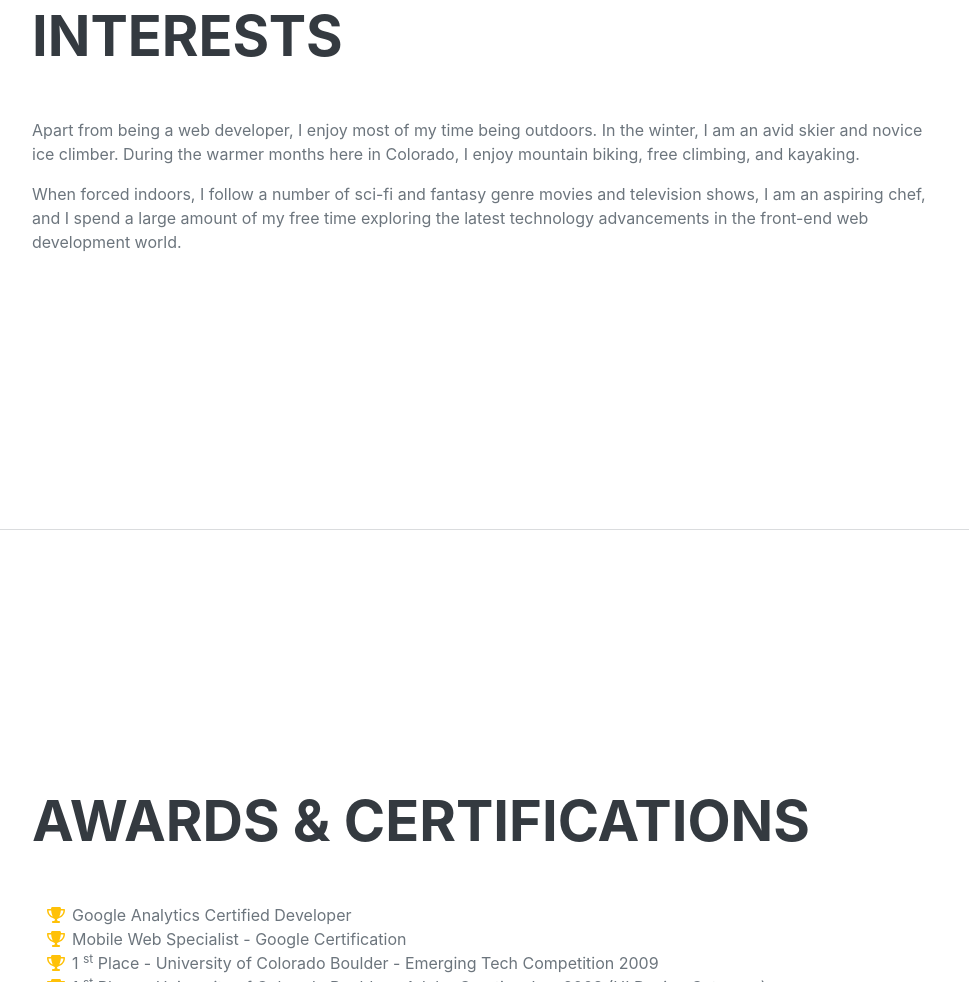
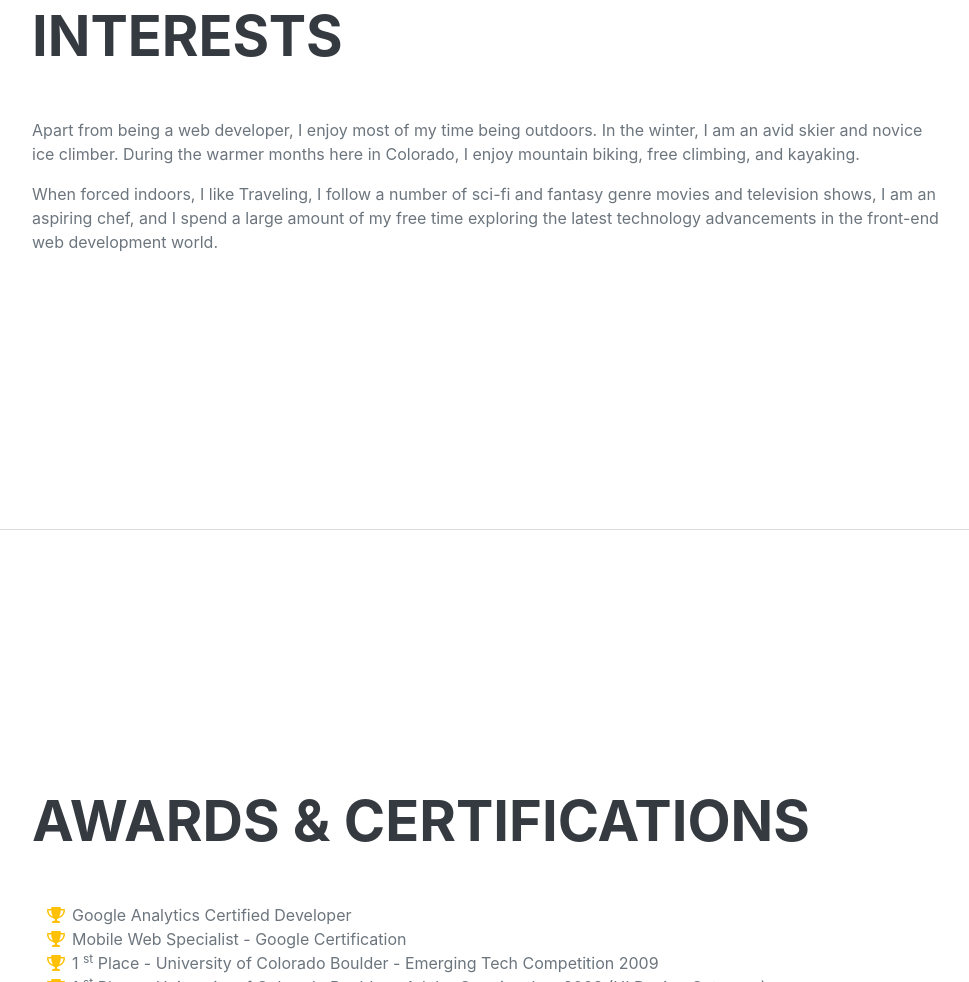
Before and after one commit to zumbaski/Ifeanyi_Ilozumba_Profile, a plain HTML site: page index.html in a window 1280 px wide. Shown: the part 3880-4862 px from the top of the page, without its empty margins (288-1257 px from the left). Drawn offline with nearby package versions, Linux system fonts and the light colour scheme; a web font is replaced by a local one.

Commit message:
:fire: commit

```diff
--- a/index.html
+++ b/index.html
@@ -166,7 +166,7 @@
                 <div class="resume-section-content">
                     <h2 class="mb-5">Interests</h2>
                     <p>Apart from being a web developer, I enjoy most of my time being outdoors. In the winter, I am an avid skier and novice ice climber. During the warmer months here in Colorado, I enjoy mountain biking, free climbing, and kayaking.</p>
-                    <p class="mb-0">When forced indoors, I follow a number of sci-fi and fantasy genre movies and television shows, I am an aspiring chef, and I spend a large amount of my free time exploring the latest technology advancements in the front-end web development world.</p>
+                    <p class="mb-0">When forced indoors, I like Traveling, I follow a number of sci-fi and fantasy genre movies and television shows, I am an aspiring chef, and I spend a large amount of my free time exploring the latest technology advancements in the front-end web development world.</p>
                 </div>
             </section>
             <hr class="m-0" />
```
